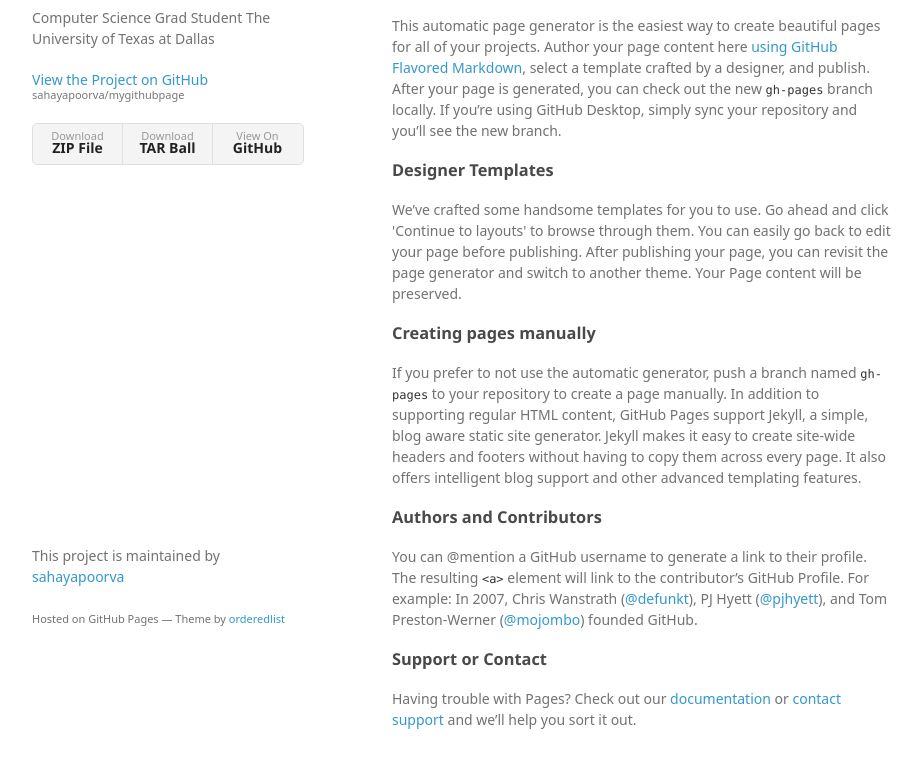
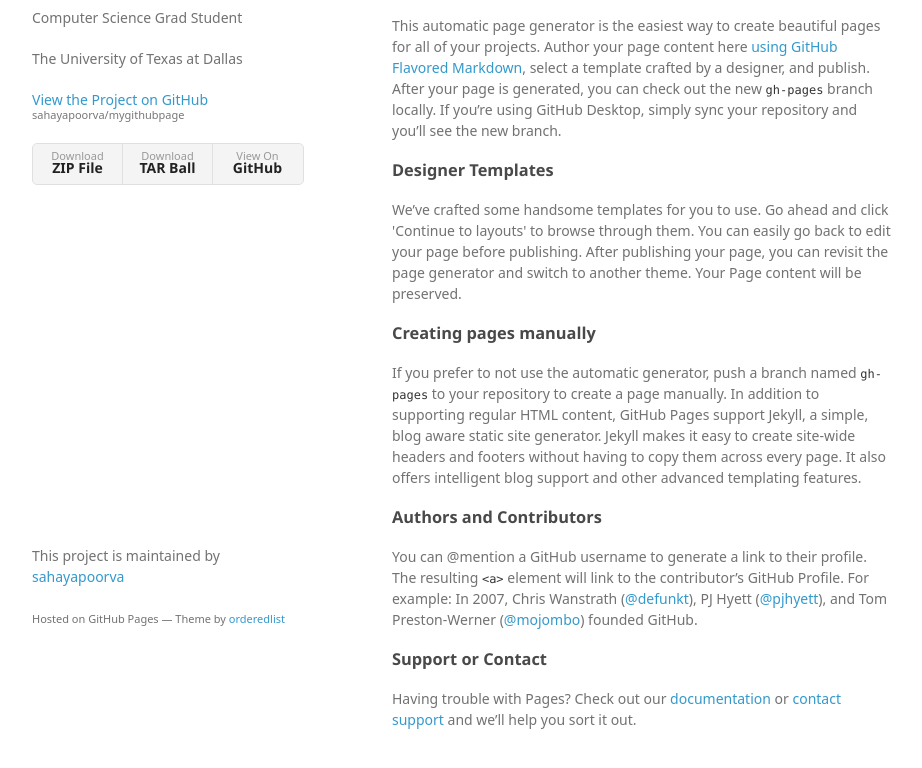
Before and after one commit to sahayapoorva/mygithubpage, a plain HTML site: page index.html in a window 1280 px wide. Shown: the part 102-870 px from the top of the page, without its empty margins (178-1100 px from the left). Drawn offline with Linux system fonts and the light colour scheme; a web font is replaced by a local one.

Commit message:
Update index.html

```diff
--- a/index.html
+++ b/index.html
@@ -16,7 +16,8 @@
     <div class="wrapper">
       <header>
         <h1>Apoorva Sahay</h1>
-        <p>Computer Science Grad Student The University of Texas at Dallas</p>
+        <p>Computer Science Grad Student</p>
+        <p>The University of Texas at Dallas</p>
 
         <p class="view"><a href="https://github.com/sahayapoorva/mygithubpage">View the Project on GitHub <small>sahayapoorva/mygithubpage</small></a></p>
 
```
